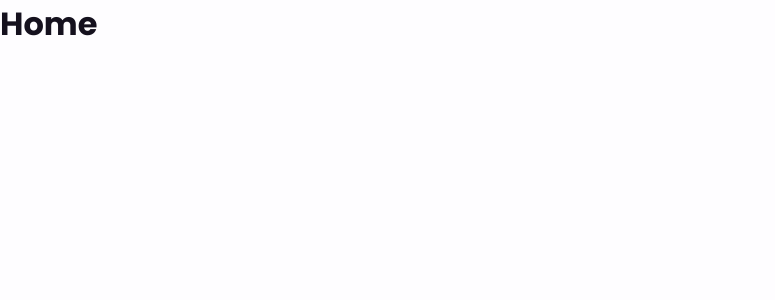
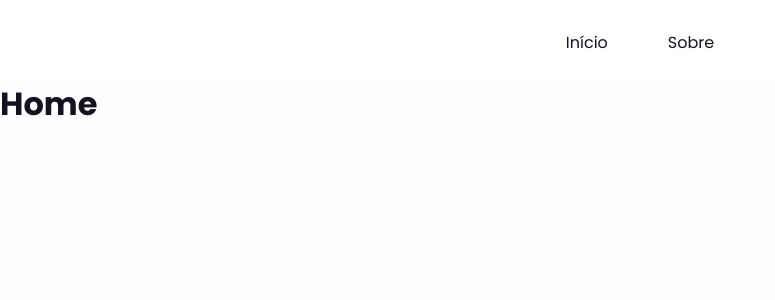
Before and after one commit to Apiki/front-end-challenge, a React (Create React App) app: page / in a window 1280 px wide. Shown: the top 300 px of the page, without its empty margins (0-775 px from the left). Built offline with nearby package versions, Linux system fonts and the light colour scheme.

Commit message:
add header

```diff
--- a/src/App.tsx
+++ b/src/App.tsx
@@ -3,7 +3,7 @@ import { GlobalStyle } from './ui'
 import { HOME } from './routes'
 import { Home } from './pages'
 
-function App() {
+function App () {
   return (
     <BrowserRouter>
       <Routes>
--- a/src/config/theme.ts
+++ b/src/config/theme.ts
@@ -1,12 +1,10 @@
 export const theme = {
   colors: {
     white: '#FFFFFF',
+    blue: '#188ecc',
     neutral: {
       100: '#FEFDFF',
       200: '#F4F5FE',
-      300: '#BAB9C0',
-      400: '#A2A8B1',
-      500: '#757477',
       900: '#15111E',
     },
   },
--- a/src/pages/Home/Home.tsx
+++ b/src/pages/Home/Home.tsx
@@ -1,6 +1,9 @@
-export function Home() {
+import { Header } from '../../ui/components/Header'
+
+export function Home () {
   return (
     <>
+      <Header />
       <h1>Home</h1>
     </>
   )
--- /dev/null
+++ b/src/ui/components/Header/Header.styled.ts
@@ -0,0 +1,35 @@
+import styled from 'styled-components'
+import { theme } from '../../../config'
+
+export const Container = styled.div`
+  width: 100%;
+  height: 80px;
+  background: ${theme.colors.white};
+
+  nav {
+    position: fixed;
+    top: 0;
+    width: 100%;
+  }
+
+  ul {
+    text-align: center;
+    margin-top: 30px;
+  }
+
+  li {
+    display: inline;
+    padding: 30px;
+    transition: 0.5s;
+
+    :hover {
+      text-decoration: underline;
+      color: ${theme.colors.blue};
+    }
+  }
+
+  a {
+    margin: 0 auto;
+    color: ${theme.colors.neutral[900]}
+  }
+`
--- /dev/null
+++ b/src/ui/components/Header/Header.tsx
@@ -0,0 +1,15 @@
+import { Link } from 'react-router-dom'
+import * as S from './Header.styled'
+
+export function Header () {
+  return (
+    <S.Container>
+      <nav>
+        <ul>
+          <Link to='/'><li>Início</li></Link>
+          <Link to='/sobre'><li>Sobre</li></Link>
+        </ul>
+      </nav>
+    </S.Container>
+  )
+}
--- /dev/null
+++ b/src/ui/components/Header/index.ts
@@ -0,0 +1 @@
+export * from './Header'
```
Also changed, not shown: package.json (+5 -4 lines), src/assets/logo.png (added), 1 other file (tests, documents, lock files or other folders).
